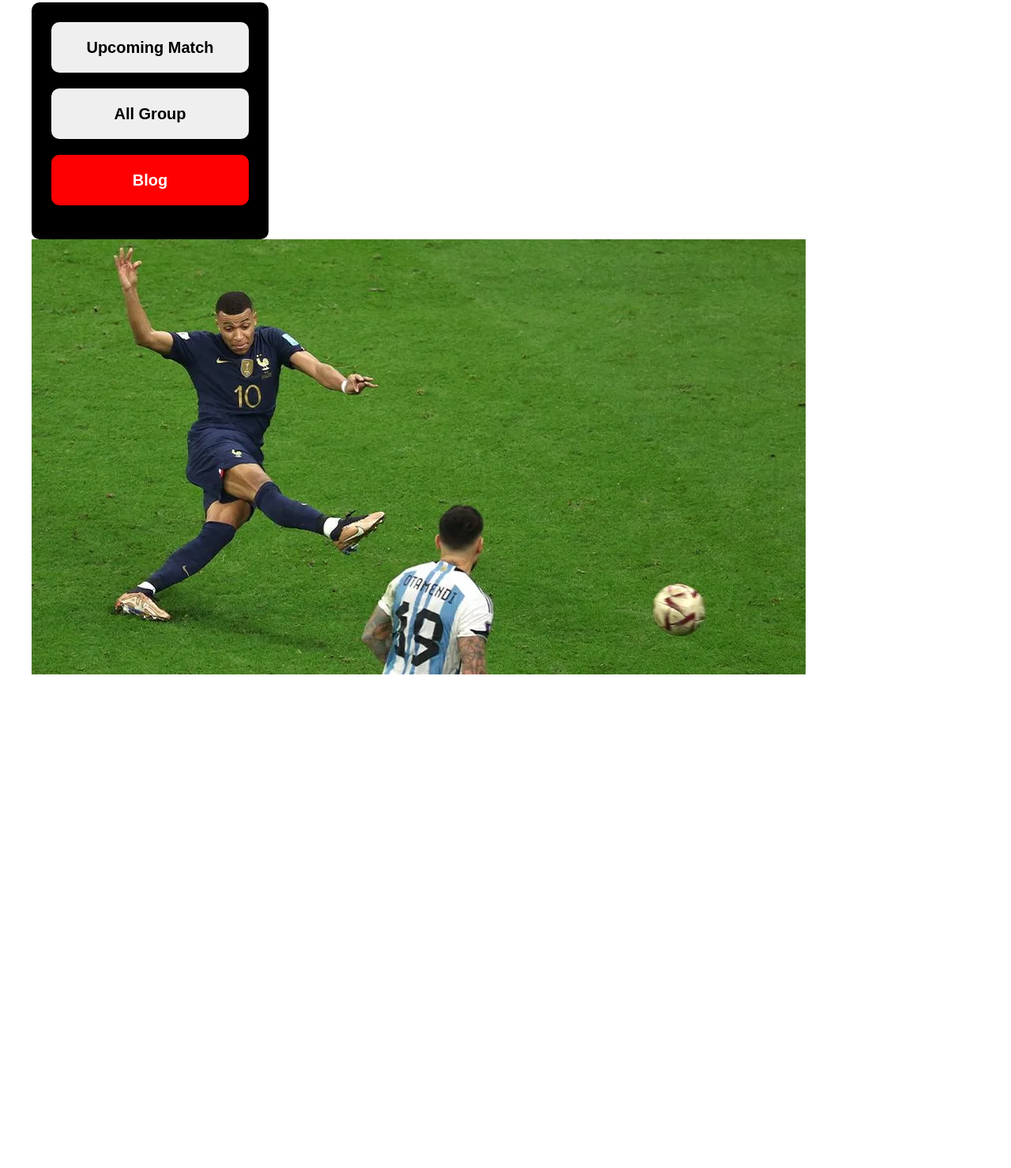
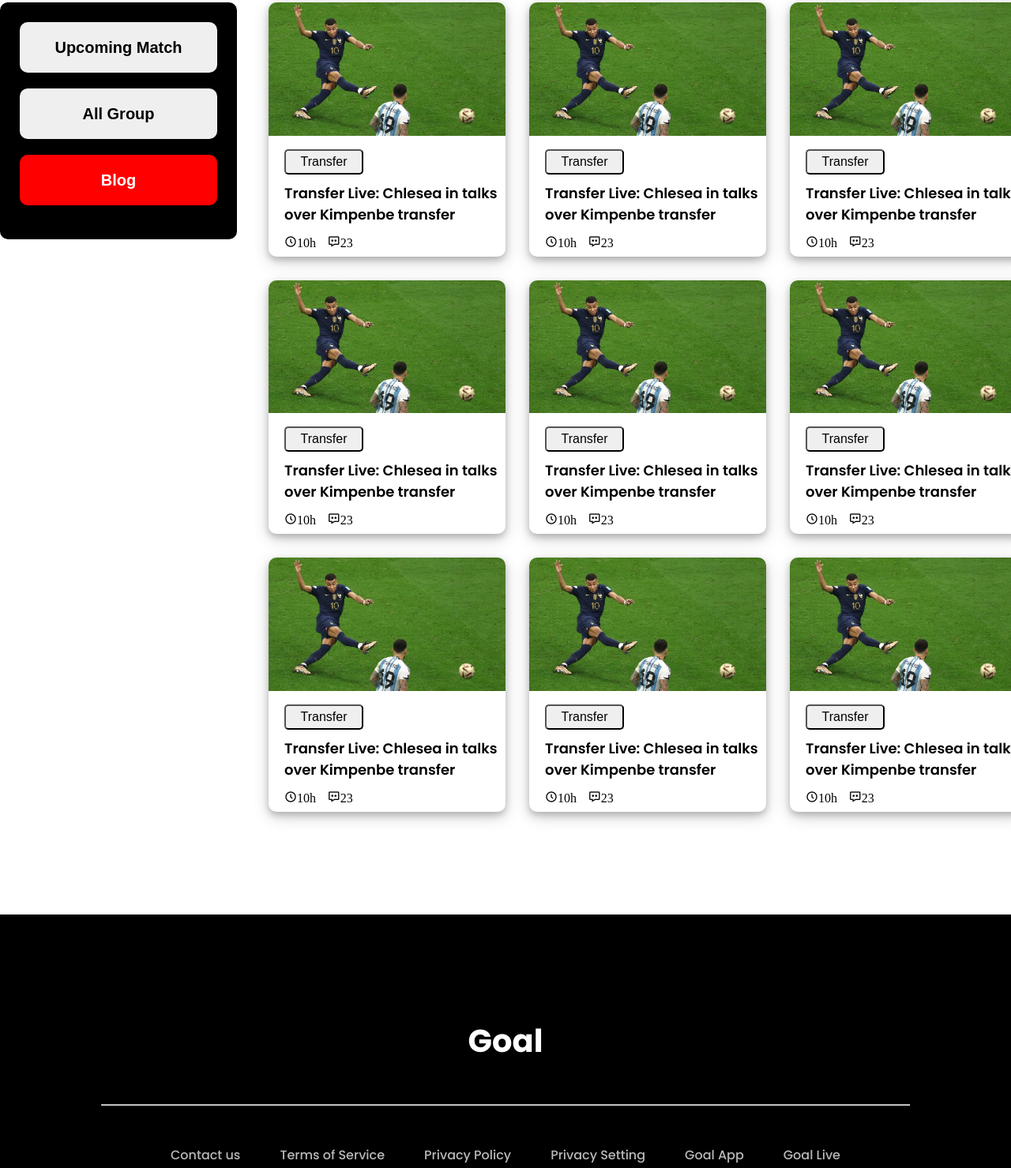
Before and after one commit to sm-sabbir64/FIFA-world-cup, a plain HTML site: page index.html in a window 1280 px wide. Shown: the part 823-2302 px from the top of the page at 79% size. Before the commit the page ends 1684 px from the top, so only its background shows below. Drawn offline with nearby package versions, Linux system fonts and the light colour scheme.

Commit message:
Added Blog search and footer section

```diff
--- a/index.html
+++ b/index.html
@@ -5,9 +5,10 @@
     <meta name="viewport" content="width=device-width, initial-scale=1.0" />
     <title>Fifa world cup</title>
     <link rel="stylesheet" href="./style.css" />
-   <link href='https://unpkg.com/boxicons@2.1.4/css/boxicons.min.css' rel='stylesheet'>
-
-
+    <link
+      href="https://unpkg.com/boxicons@2.1.4/css/boxicons.min.css"
+      rel="stylesheet"
+    />
   </head>
   <body class="poppins-font">
     <header>
@@ -16,30 +17,128 @@
           <h2>The Greatest show on the earth</h2>
           <p>
             Contrary to popular belief, Lorem Ipsum is not simply random text.
-            It has roots in a piece of classical Latin literature from  45 BC,
+            It has roots in a piece of classical Latin literature from 45 BC,
             making it over 2000 years old.
           </p>
-          <button class="btn-primary">Watch Live <i class='bx bx-chevron-right'></i></button>
+          <button class="btn-primary">
+            Watch Live <i class="bx bx-chevron-right"></i>
+          </button>
         </div>
-        <div class="banner-right" >
-            <img src="./img/banner/Emi_Martinez.png" alt="">
+        <div class="banner-right">
+          <img src="./img/banner/Emi_Martinez.png" alt="" />
         </div>
       </div>
     </header>
-    <main class="container">
-        <section class="blog-search">
+
+    <main>
+      <section class="section-card-container">
+
+        <!-- Blog-search section start -->
+        <div class="blog-search">
           <button class="btn-blog-1">Upcoming Match</button>
           <button class="btn-blog-2">All Group</button>
           <button class="btn-blog-3">Blog</button>
-        </section>
-        <section>
-           <div class="blog-card-container">
+        </div>
+
+        <!-- card section start -->
+        <div class="blog-card-content">
           <div class="blog-card">
-                <img src="./img/matches/matches_5.webp" alt="">
+            <img src="./img/matches/matches_5.webp" alt="" />
+            <button class="transfer-btn">Transfer</button>
+            <h3>Transfer Live: Chlesea in talks over Kimpenbe transfer</h3>
+            <div class="time-message">
+              <i class="bx bx-time-five">10h</i>
+              <i class="bx bx-message-dots">23</i>
+            </div>
+          </div>
+          <div class="blog-card">
+            <img src="./img/matches/matches_5.webp" alt="" />
+            <button class="transfer-btn">Transfer</button>
+            <h3>Transfer Live: Chlesea in talks over Kimpenbe transfer</h3>
+            <div class="time-message">
+              <i class="bx bx-time-five">10h</i>
+              <i class="bx bx-message-dots">23</i>
+            </div>
+          </div>
+          <div class="blog-card">
+            <img src="./img/matches/matches_5.webp" alt="" />
+            <button class="transfer-btn">Transfer</button>
+            <h3>Transfer Live: Chlesea in talks over Kimpenbe transfer</h3>
+            <div class="time-message">
+              <i class="bx bx-time-five">10h</i>
+              <i class="bx bx-message-dots">23</i>
+            </div>
+          </div>
+          <div class="blog-card">
+            <img src="./img/matches/matches_5.webp" alt="" />
+            <button class="transfer-btn">Transfer</button>
+            <h3>Transfer Live: Chlesea in talks over Kimpenbe transfer</h3>
+            <div class="time-message">
+              <i class="bx bx-time-five">10h</i>
+              <i class="bx bx-message-dots">23</i>
+            </div>
+          </div>
+          <div class="blog-card">
+            <img src="./img/matches/matches_5.webp" alt="" />
+            <button class="transfer-btn">Transfer</button>
+            <h3>Transfer Live: Chlesea in talks over Kimpenbe transfer</h3>
+            <div class="time-message">
+              <i class="bx bx-time-five">10h</i>
+              <i class="bx bx-message-dots">23</i>
+            </div>
+          </div>
+          <div class="blog-card">
+            <img src="./img/matches/matches_5.webp" alt="" />
+            <button class="transfer-btn">Transfer</button>
+            <h3>Transfer Live: Chlesea in talks over Kimpenbe transfer</h3>
+            <div class="time-message">
+              <i class="bx bx-time-five">10h</i>
+              <i class="bx bx-message-dots">23</i>
+            </div>
+          </div>
+          <div class="blog-card">
+            <img src="./img/matches/matches_5.webp" alt="" />
+            <button class="transfer-btn">Transfer</button>
+            <h3>Transfer Live: Chlesea in talks over Kimpenbe transfer</h3>
+            <div class="time-message">
+              <i class="bx bx-time-five">10h</i>
+              <i class="bx bx-message-dots">23</i>
+            </div>
+          </div>
+          <div class="blog-card">
+            <img src="./img/matches/matches_5.webp" alt="" />
+            <button class="transfer-btn">Transfer</button>
+            <h3>Transfer Live: Chlesea in talks over Kimpenbe transfer</h3>
+            <div class="time-message">
+              <i class="bx bx-time-five">10h</i>
+              <i class="bx bx-message-dots">23</i>
+            </div>
+          </div>
+          <div class="blog-card">
+            <img src="./img/matches/matches_5.webp" alt="" />
+            <button class="transfer-btn">Transfer</button>
+            <h3>Transfer Live: Chlesea in talks over Kimpenbe transfer</h3>
+            <div class="time-message">
+              <i class="bx bx-time-five">10h</i>
+              <i class="bx bx-message-dots">23</i>
+            </div>
           </div>
         </div>
       </section>
     </main>
-    <footer></footer>
+    <footer class="footer-container">
+        <div class="footer-content">
+            <h1>Goal</h1>
+        </div>
+        <hr>
+            <ul class="footer-item-list">
+                <li><a href="">Contact us</a></li>
+                <li><a href="">Terms of Service</a></li>
+                <li><a href="">Privacy Policy</a></li>
+                <li><a href="">Privacy Setting</a></li>
+                <li><a href="">Goal App</a></li>
+                <li><a href="">Goal Live</a></li>
+            </ul>
+    </footer>
   </body>
 </html>
--- a/style.css
+++ b/style.css
@@ -1,4 +1,4 @@
-@import url('https://fonts.googleapis.com/css2?family=Poppins:ital,wght@0,100;0,200;0,300;0,400;0,500;0,600;0,700;0,800;0,900;1,100;1,200;1,300;1,400;1,500;1,600;1,700;1,800;1,900&display=swap');
+@import url("https://fonts.googleapis.com/css2?family=Poppins:ital,wght@0,100;0,200;0,300;0,400;0,500;0,600;0,700;0,800;0,900;1,100;1,200;1,300;1,400;1,500;1,600;1,700;1,800;1,900&display=swap");
 
 .poppins-font {
   font-family: "Poppins", sans-serif;
@@ -6,109 +6,201 @@
   font-style: normal;
 }
 
-*{
+* {
   box-sizing: border-box;
   margin: 0;
-padding:0;
+  padding: 0;
 }
 
-.container{
-    max-width: 1200px;
-    height: 646px;
-    margin: 0 auto;
-}
-
-
 /* Banner section start */
-.banner-container{
+.banner-container {
   /* border:2px solid tomato; */
   background-color: black;
-    max-width: 1200px;
+  max-width: 1300px;
   height: 646px;
   margin: 0 auto;
   margin-top: 80px;
   display: flex;
   justify-content: space-between;
+  border-radius: 20px;
 }
-.banner-left{
+.banner-left {
   /* border:2px solid tomato; */
-    width:568px;
+  width: 568px;
   margin: 110px 125px;
 }
 
-.banner-left h2{
-    color:white;
+.banner-left h2 {
+  color: white;
   font-size: 50px;
   font-weight: bold;
-
 }
- .banner-left p{
+.banner-left p {
   font-weight: 400;
   font-size: 16px;
-    color:rgb(255, 255, 255);
-    margin-top:30px;
+  color: rgb(255, 255, 255);
+  margin-top: 30px;
 }
 
 .btn-primary {
-    background-color:rgb(221, 0, 0);
-    color:white;
+  background-color: rgb(221, 0, 0);
+  color: white;
   width: 187px;
   height: 56px;
   font-size: 20px;
   font-weight: 500;
   border-radius: 10px;
-    border:none;
+  border: none;
   margin-top: 30px;
+  cursor: pointer;
 }
 
- .banner-left i{
+.banner-left i {
   font-size: 25px;
 }
 
- .banner-right{
+.banner-right {
   /* border: 2px solid tomato; */
-    width:621px;
-
+  width: 621px;
 }
 
- .banner-right img{
+.banner-right img {
   max-width: 100%;
   margin-top: 40px;
 }
 
-
 /* Upcoming match start  */
 
- .blog-search{
+.blog-search {
   background-color: black;
-    width:300px;
-    height:300px;
+  width: 300px;
+  height: 300px;
   display: flex;
   flex-direction: column;
   margin-top: 100px;
-    padding:25px;
-    gap:20px;
+  padding: 25px;
+  gap: 20px;
   border-radius: 10px;
-
 }
 
- .btn-blog-1 , .btn-blog-2{
-    width:250px;
-    height:64px;
-    font-size: 20px;
-    font-weight: bold;
-     border-radius: 10px;
-     border:none;
- }
-
- .btn-blog-3{
-    background-color:red;
-    color:white;
-    width:250px;
+.btn-blog-1,
+.btn-blog-2 {
+  width: 250px;
   height: 64px;
   font-size: 20px;
   font-weight: bold;
   border-radius: 10px;
-    border:none;
+  border: none;
+  cursor: pointer;
+}
+
+.btn-blog-3 {
+  background-color: red;
+  color: white;
+  width: 250px;
+  height: 64px;
+  font-size: 20px;
+  font-weight: bold;
+  border-radius: 10px;
+  border: none;
+  cursor: pointer;
+}
+
+/* Blog card section start */
+
+.section-card-container {
+     /* border:2px solid blue; */
+     width:1300px;
+     margin: 0 auto;
+     display: flex;
+     justify-content: space-between;
+}
+.blog-card-content {
+
+  display: grid;
+  grid-template-columns: repeat(3, 1fr);
+  margin-top: 100px;
+  gap: 30px;
+}
+
+.blog-card {
+  /* border: 1px solid tomato; */
+  width: 300px;
+  margin: 0 auto;
+  box-shadow: 0 4px 8px 0 rgba(0, 0, 0, 0.2), 0 6px 20px 0 rgba(0, 0, 0, 0.19);
+  border-radius:10px;
+}
+
+.blog-card img {
+  max-width: 100%;
+  border-top-right-radius:10px;
+  border-top-left-radius:10px;
+}
+.transfer-btn {
+  width: 100px;
+  height: 32px;
+  color: black;
+  font-weight: 500;
+  font-size: 16px;
+  margin-top: 10px;
+  margin-left: 20px;
+  border-radius: 5px;
+  cursor: pointer;
+}
+
+.blog-card h3 {
+  font-weight: 600;
+  font-size: 18px;
+  margin-top: 10px;
+  margin-left: 20px;
+}
+
+.time-message {
+  margin-left: 10px;
+  margin-top: 10px;
+  margin-bottom: 5px;
+}
+.time-message i {
+  margin-left: 10px;
+}
+
+
+/* Footer section start */
+.footer-container{
+    max-width: 100%;
+    background-color: black;
+    display: flex;
+    flex-direction: column;
+    /* justify-content: center; */
+    align-items: center;
+    margin-top: 130px;
+}
+
+.footer-content{
+    color:white;
+    margin-top: 130px;
+}
+
+.footer-content h1{
+    font-size: 40px;
+}
+
+ hr{
+    color:rgba(255, 255, 255, 0.1);
+    width: 80%;
+    margin-top: 50px;
+ }
+ .footer-item-list{
+    margin-top: 50px;
+    display: flex;
+    justify-content: space-between;
+    gap:50px;
+    margin-bottom: 130px;
+ }
+.footer-item-list a{
+    color:rgb(185, 185, 185);
+    font-weight: 500;
+    font-size: 16px;
+    text-decoration: none;
 
 }
```
Lines whose indentation alone changed are shown as unchanged.
